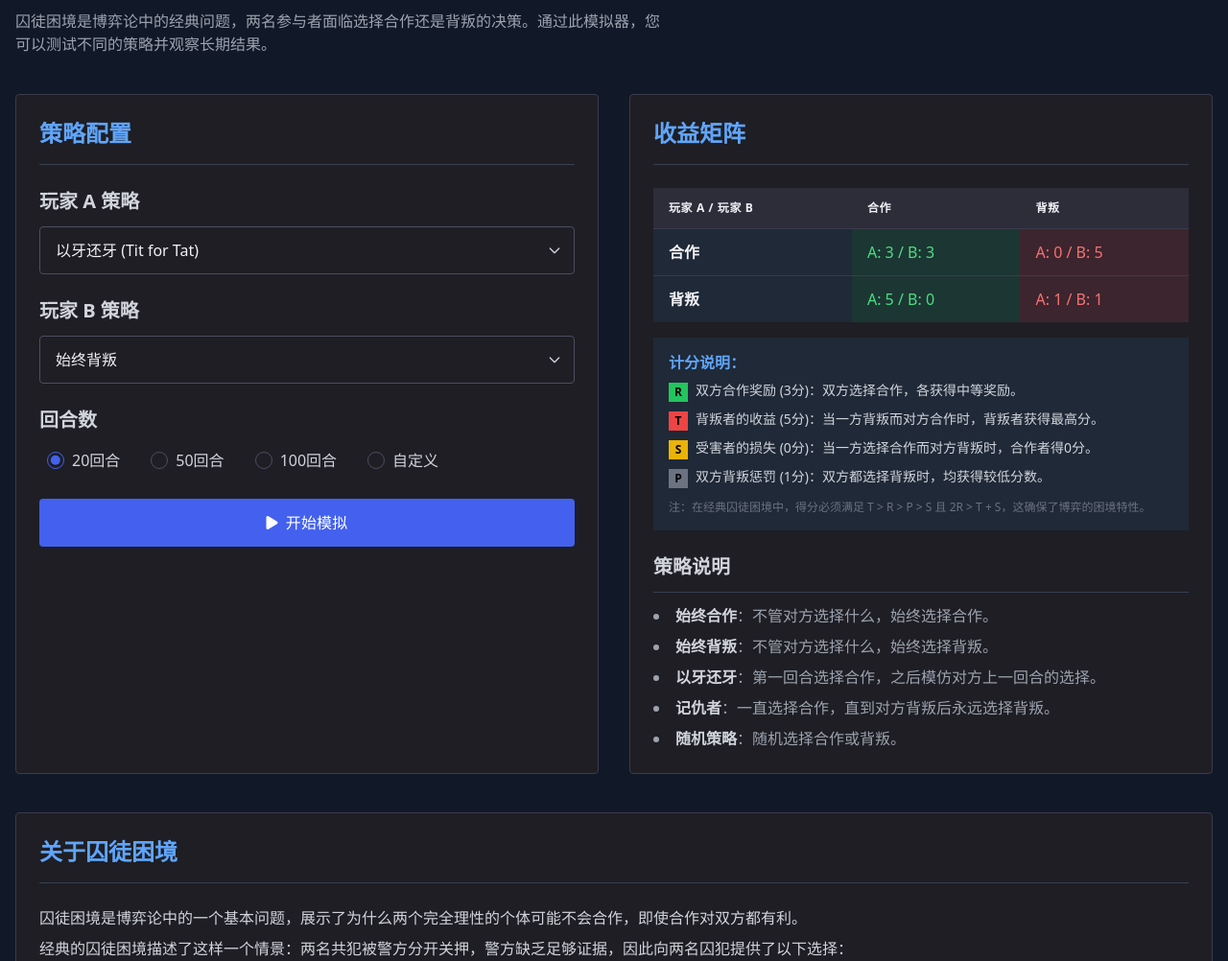
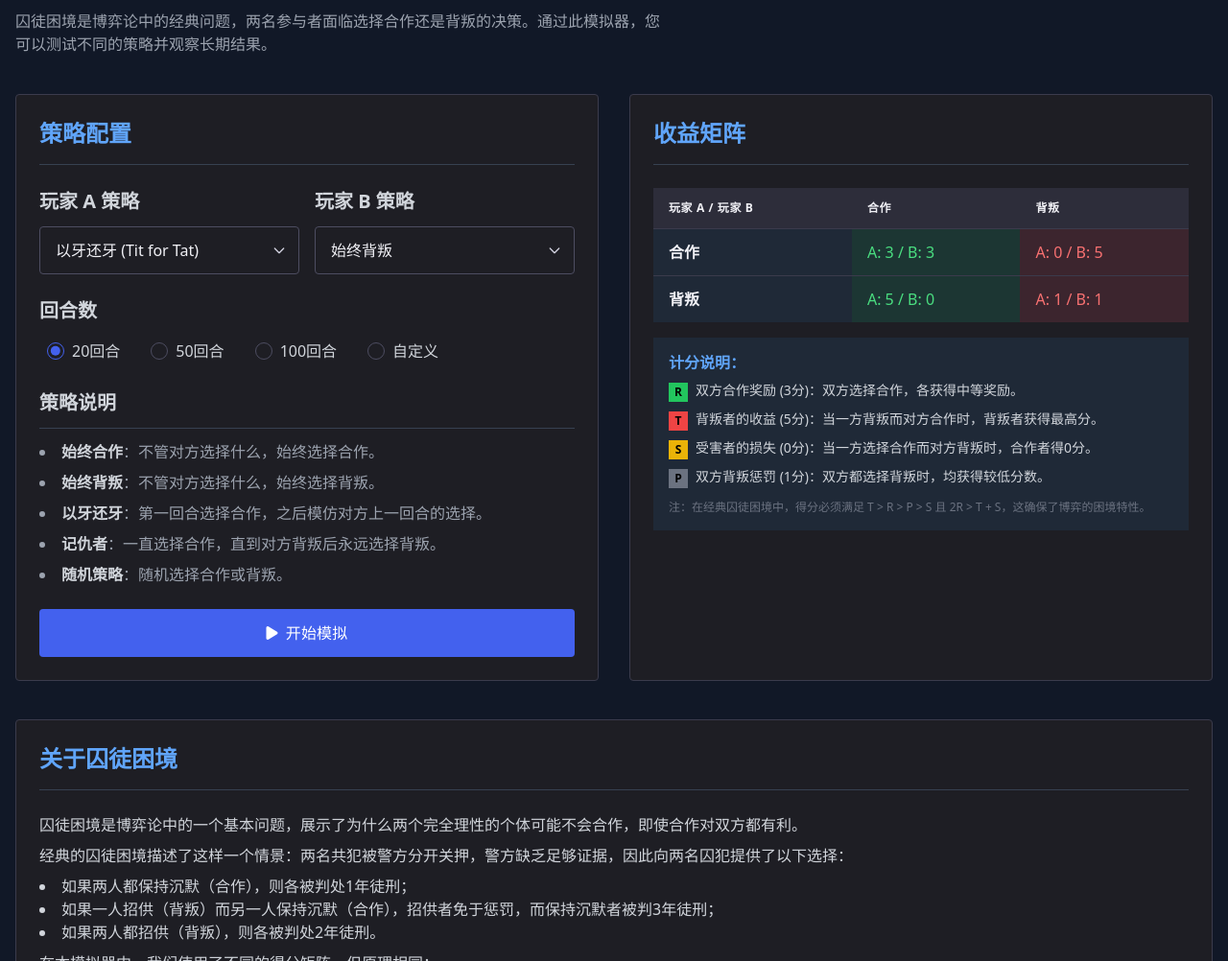
Before and after one commit to hellokaton/prisoner-dilemma-simulator, a plain HTML site: page index.html in a window 1280 px wide. Shown: the part 98-1100 px from the top of the page at 96% size. Drawn offline with nearby package versions, Linux system fonts and the light colour scheme.

Commit message:
更新囚徒困境策略模拟器界面

```diff
--- a/index.html
+++ b/index.html
@@ -243,7 +243,7 @@
       }
 
       tr:hover {
-        background-color: var(--neutral-50);
+        background-color: var(--neutral-100);
       }
 
       .icon-cooperate {
@@ -283,20 +283,23 @@
           <h2 class="text-2xl font-bold text-blue-400 mb-4">策略配置</h2>
           <div class="h-px w-full bg-gray-700 mb-6"></div>
 
-          <div class="mb-6">
+          <div class="grid grid-cols-1 md:grid-cols-2 gap-4 mb-6">
+            <div>
               <h3 class="text-xl font-semibold mb-3 text-gray-300">
                 玩家 A 策略
               </h3>
               <select id="playerAStrategy" class="form-select">
                 <option value="alwaysCooperate">始终合作</option>
                 <option value="alwaysDefect">始终背叛</option>
-              <option value="titForTat" selected>以牙还牙 (Tit for Tat)</option>
+                <option value="titForTat" selected>
+                  以牙还牙 (Tit for Tat)
+                </option>
                 <option value="grudger">记仇者 (Grudger)</option>
                 <option value="random">随机策略</option>
               </select>
             </div>
 
-          <div class="mb-6">
+            <div>
               <h3 class="text-xl font-semibold mb-3 text-gray-300">
                 玩家 B 策略
               </h3>
@@ -307,6 +310,7 @@
                 <option value="grudger">记仇者 (Grudger)</option>
                 <option value="random">随机策略</option>
               </select>
+            </div>
           </div>
 
           <div class="mb-6">
@@ -371,6 +375,33 @@
                 />
               </div>
             </div>
+          </div>
+
+          <div class="mb-6">
+            <h3 class="text-xl font-semibold mb-3 text-gray-300">策略说明</h3>
+            <div class="h-px w-full bg-gray-700 mb-3"></div>
+            <ul class="list-disc list-inside space-y-2 text-gray-400">
+              <li>
+                <span class="font-semibold text-gray-300">始终合作</span
+                >：不管对方选择什么，始终选择合作。
+              </li>
+              <li>
+                <span class="font-semibold text-gray-300">始终背叛</span
+                >：不管对方选择什么，始终选择背叛。
+              </li>
+              <li>
+                <span class="font-semibold text-gray-300">以牙还牙</span
+                >：第一回合选择合作，之后模仿对方上一回合的选择。
+              </li>
+              <li>
+                <span class="font-semibold text-gray-300">记仇者</span
+                >：一直选择合作，直到对方背叛后永远选择背叛。
+              </li>
+              <li>
+                <span class="font-semibold text-gray-300">随机策略</span
+                >：随机选择合作或背叛。
+              </li>
+            </ul>
           </div>
 
           <button id="startSimulation" class="btn btn-primary w-full">
@@ -456,32 +487,6 @@
                 S，这确保了博弈的困境特性。
               </p>
             </div>
-          </div>
-          <div class="mt-6">
-            <h3 class="text-xl font-semibold mb-3 text-gray-300">策略说明</h3>
-            <div class="h-px w-full bg-gray-700 mb-3"></div>
-            <ul class="list-disc list-inside space-y-2 text-gray-400">
-              <li>
-                <span class="font-semibold text-gray-300">始终合作</span
-                >：不管对方选择什么，始终选择合作。
-              </li>
-              <li>
-                <span class="font-semibold text-gray-300">始终背叛</span
-                >：不管对方选择什么，始终选择背叛。
-              </li>
-              <li>
-                <span class="font-semibold text-gray-300">以牙还牙</span
-                >：第一回合选择合作，之后模仿对方上一回合的选择。
-              </li>
-              <li>
-                <span class="font-semibold text-gray-300">记仇者</span
-                >：一直选择合作，直到对方背叛后永远选择背叛。
-              </li>
-              <li>
-                <span class="font-semibold text-gray-300">随机策略</span
-                >：随机选择合作或背叛。
-              </li>
-            </ul>
           </div>
         </div>
       </div>
```
Lines whose indentation alone changed are shown as unchanged.
